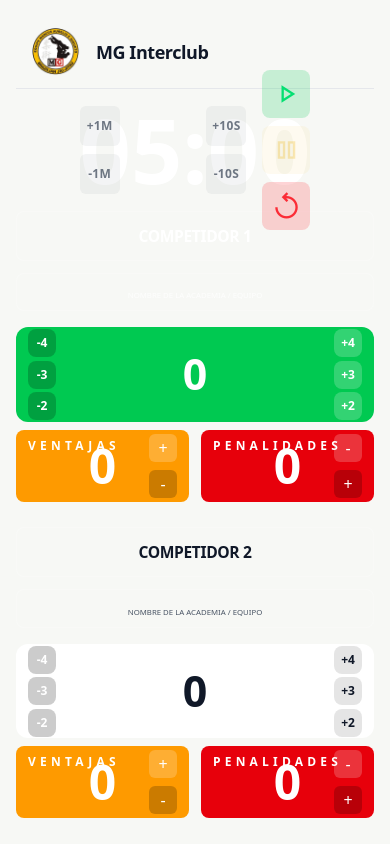
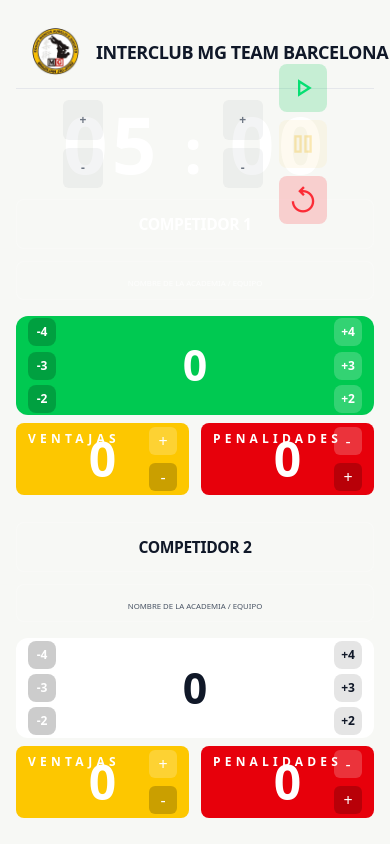
Before and after one commit to nicosis/bjj-scoreboard, a Vue app: page / in a window 390 px wide. Built offline with nearby package versions, Linux system fonts and the light colour scheme.

Commit message:
swiper en contador y puntos

```diff
--- a/src/App.vue
+++ b/src/App.vue
@@ -5,9 +5,9 @@
 import ScoreBoard from "./components/ScoreBoard.vue";
 import { useCountdown } from "./composables/useCountdown";
 
-const organizer = ref("MG Interclub");
-const category = ref("Categoría: Adulto / Cinturón Negro / -76kg");
-const tatami = ref("Tatami: 01");
+const organizer = ref("INTERCLUB MG TEAM BARCELONA");
+const category = ref("Categoría: Edad / Faixa / Peso");
+const tatami = ref("Tatami X");
 const isDark = ref(true);
 
 const players = reactive([
@@ -149,8 +149,8 @@
             @reset="resetAll"
             @add-minute="() => addTime(60)"
             @subtract-minute="() => subtractTime(60)"
-            @add-second="() => addTime(10)"
-            @subtract-second="() => subtractTime(10)"
+            @add-second="() => addTime(1)"
+            @subtract-second="() => subtractTime(1)"
           />
 
           <ScoreBoard
--- a/src/components/Countdown.vue
+++ b/src/components/Countdown.vue
@@ -1,5 +1,6 @@
 <script setup>
-import { computed } from "vue";
+import { computed, ref, watch } from "vue";
+import SlidingNumber from "./SlidingNumber.vue";
 
 const props = defineProps({
   time: {
@@ -22,13 +23,50 @@
   "subtract-second",
 ]);
 
-const formattedTime = computed(() => {
-  const minutes = Math.floor(props.time / 60)
-    .toString()
-    .padStart(2, "0");
-  const seconds = (props.time % 60).toString().padStart(2, "0");
-  return `${minutes}:${seconds}`;
-});
+const minutesValue = computed(() => Math.floor(props.time / 60));
+const secondsValue = computed(() => props.time % 60);
+const minutesDisplay = computed(() =>
+  minutesValue.value.toString().padStart(2, "0")
+);
+const secondsDisplay = computed(() =>
+  secondsValue.value.toString().padStart(2, "0")
+);
+
+const minuteDirection = ref("down");
+const secondDirection = ref("down");
+
+watch(
+  minutesValue,
+  (newVal, oldVal) => {
+    if (typeof oldVal !== "number") {
+      return;
+    }
+    minuteDirection.value = newVal >= oldVal ? "up" : "down";
+  },
+  { flush: "sync" }
+);
+
+watch(
+  secondsValue,
+  (newVal, oldVal) => {
+    if (typeof oldVal !== "number") {
+      return;
+    }
+
+    if (oldVal === 0 && newVal === 59) {
+      secondDirection.value = "down";
+      return;
+    }
+
+    if (oldVal === 59 && newVal === 0) {
+      secondDirection.value = "up";
+      return;
+    }
+
+    secondDirection.value = newVal >= oldVal ? "up" : "down";
+  },
+  { flush: "sync" }
+);
 </script>
 
 <template>
@@ -43,7 +81,7 @@
           :disabled="isRunning"
           @click="$emit('add-minute')"
         >
-          +1m
+          +
         </button>
         <button
           type="button"
@@ -51,14 +89,24 @@
           :disabled="isRunning"
           @click="$emit('subtract-minute')"
         >
-          -1m
+          -
         </button>
       </div>
       <h1
-        class="text-white text-[23vw] font-black leading-none sm:text-[19vw] md:text-[14.5vw]"
+        class="flex items-baseline gap-6 text-white text-[20vw] font-black leading-none tracking-[0.05em] sm:text-[16vw] md:text-[13vw]"
         style="font-feature-settings: 'tnum' on, 'lnum' on"
       >
-        {{ formattedTime }}
+        <SlidingNumber
+          :value="minutesValue"
+          :display="minutesDisplay"
+          :direction="minuteDirection"
+        />
+        <span class="text-[0.8em]">:</span>
+        <SlidingNumber
+          :value="secondsValue"
+          :display="secondsDisplay"
+          :direction="secondDirection"
+        />
       </h1>
       <div
         class="absolute right-16 top-1/2 flex -translate-y-1/2 flex-col gap-2 opacity-80 sm:right-20 md:right-24"
@@ -69,7 +117,7 @@
           :disabled="isRunning"
           @click="$emit('add-second')"
         >
-          +10s
+          +
         </button>
         <button
           type="button"
@@ -77,7 +125,7 @@
           :disabled="isRunning"
           @click="$emit('subtract-second')"
         >
-          -10s
+          -
         </button>
       </div>
       <div
--- a/src/components/PlayerPanel.vue
+++ b/src/components/PlayerPanel.vue
@@ -1,6 +1,7 @@
 <script setup>
 import { computed, ref, watch } from "vue";
 import EditableText from "./EditableText.vue";
+import SlidingNumber from "./SlidingNumber.vue";
 
 const props = defineProps({
   player: {
@@ -159,9 +160,10 @@
           class="font-black leading-none"
           style="font-feature-settings: 'tnum' on, 'lnum' on"
         >
-          <span class="text-[11vw] sm:text-5xl md:text-[7vw] lg:text-[12rem]">
-            {{ points }}
-          </span>
+          <SlidingNumber
+            :value="points"
+            class="block text-[11vw] sm:text-5xl md:text-[7vw] lg:text-[12rem]"
+          />
         </span>
         <div class="absolute inset-y-0 left-3 flex flex-col justify-around">
           <button
@@ -191,7 +193,7 @@
 
       <div class="grid grid-cols-2 gap-3 sm:gap-4">
         <div
-          class="bg-amber-500 text-white rounded-lg p-3 flex items-center justify-center relative"
+          class="bg-yellow-400 text-white rounded-lg p-3 flex items-center justify-center relative"
         >
           <span
             class="absolute left-3 top-2 text-xs font-semibold uppercase tracking-[0.35em]"
@@ -220,7 +222,7 @@
             class="font-bold text-5xl sm:text-6xl"
             style="font-feature-settings: 'tnum' on, 'lnum' on"
           >
-            {{ advantages }}
+            <SlidingNumber :value="advantages" />
           </span>
         </div>
         <div
@@ -253,7 +255,7 @@
             class="font-bold text-5xl sm:text-6xl"
             style="font-feature-settings: 'tnum' on, 'lnum' on"
           >
-            {{ penalties }}
+            <SlidingNumber :value="penalties" />
           </span>
         </div>
       </div>
--- /dev/null
+++ b/src/components/SlidingNumber.vue
@@ -0,0 +1,85 @@
+<script setup>
+import { computed, ref, useAttrs, watch } from "vue";
+
+defineOptions({ inheritAttrs: false });
+
+const props = defineProps({
+  value: {
+    type: Number,
+    required: true,
+  },
+  display: {
+    type: [String, Number],
+    default: null,
+  },
+  direction: {
+    type: String,
+    default: null,
+    validator: (value) => value === null || value === "up" || value === "down",
+  },
+});
+
+const attrs = useAttrs();
+const direction = ref("down");
+const renderKey = ref(0);
+const previousValue = ref(props.value);
+
+watch(
+  () => props.value,
+  (newValue, oldValue) => {
+    if (typeof oldValue === "number") {
+      direction.value = newValue >= oldValue ? "up" : "down";
+    }
+    previousValue.value = newValue;
+    renderKey.value += 1;
+  },
+  { immediate: true }
+);
+
+const renderedValue = computed(() =>
+  props.display !== null && props.display !== undefined
+    ? props.display
+    : props.value
+);
+
+const transitionName = computed(() => {
+  const dir = props.direction || direction.value;
+  return dir === "up" ? "slide-up" : "slide-down";
+});
+</script>
+
+<template>
+  <span
+    v-bind="attrs"
+    class="inline-flex overflow-hidden align-baseline"
+  >
+    <transition :name="transitionName" mode="out-in">
+      <span :key="`${renderKey}-${renderedValue}`" class="block">
+        {{ renderedValue }}
+      </span>
+    </transition>
+  </span>
+</template>
+
+<style scoped>
+.slide-up-enter-active,
+.slide-up-leave-active,
+.slide-down-enter-active,
+.slide-down-leave-active {
+  transition: transform 0.2s ease;
+}
+
+.slide-up-enter-from {
+  transform: translateY(-100%);
+}
+.slide-up-leave-to {
+  transform: translateY(100%);
+}
+
+.slide-down-enter-from {
+  transform: translateY(100%);
+}
+.slide-down-leave-to {
+  transform: translateY(-100%);
+}
+</style>
```
